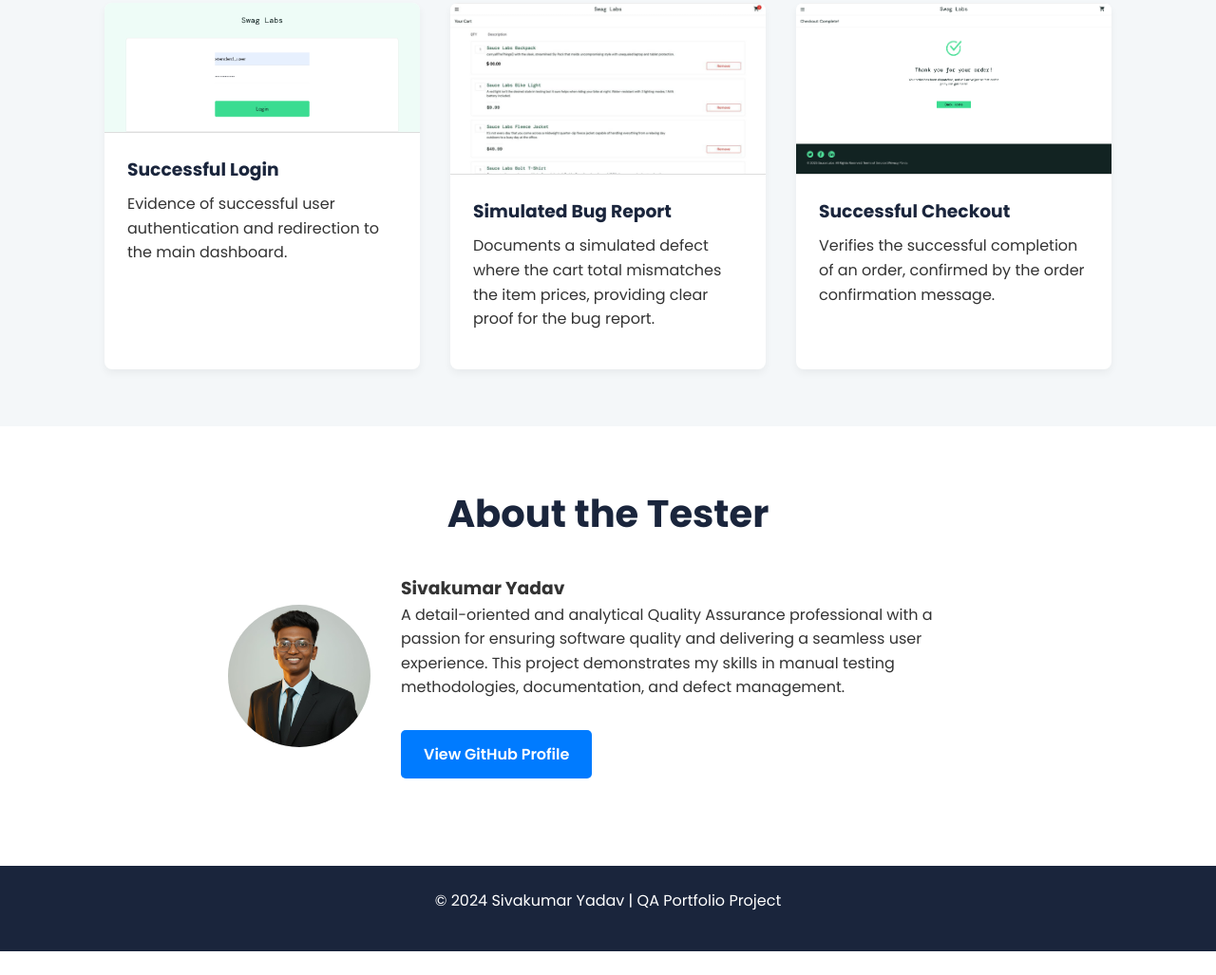
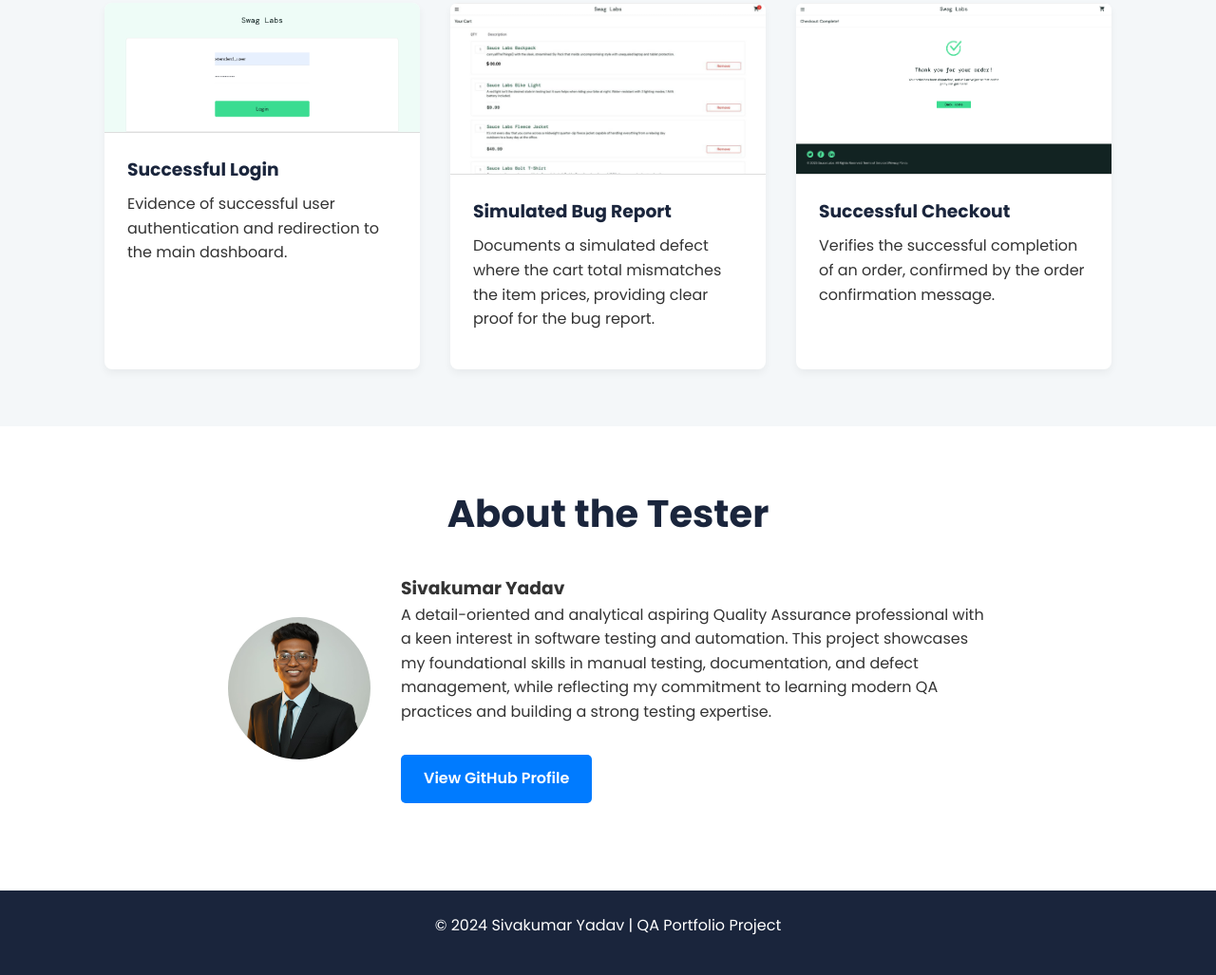
Before and after one commit to Shivakumar260503/QKart-Web-Testing-Project, a plain HTML site: page docs/index.html in a window 1280 px wide. Shown: the part 1667-2694 px from the top of the page at 95% size. Before the commit the page ends 2669 px from the top, so only its background shows below. Drawn offline with Linux system fonts and the light colour scheme.

Commit message:
docs: Update about me description

```diff
--- a/docs/index.html
+++ b/docs/index.html
@@ -113,7 +113,7 @@
                     <img src="assets/profile.png" alt="Sivakumar Yadav" class="avatar">
                     <div>
                         <h3>Sivakumar Yadav</h3>
-                        <p>A detail-oriented and analytical Quality Assurance professional with a passion for ensuring software quality and delivering a seamless user experience. This project demonstrates my skills in manual testing methodologies, documentation, and defect management.</p>
+                        <p>A detail-oriented and analytical aspiring Quality Assurance professional with a keen interest in software testing and automation. This project showcases my foundational skills in manual testing, documentation, and defect management, while reflecting my commitment to learning modern QA practices and building a strong testing expertise.</p>
                         <a href="https://github.com/Shivakumar260503" class="btn" target="_blank">View GitHub Profile</a>
                     </div>
                 </div>
```
